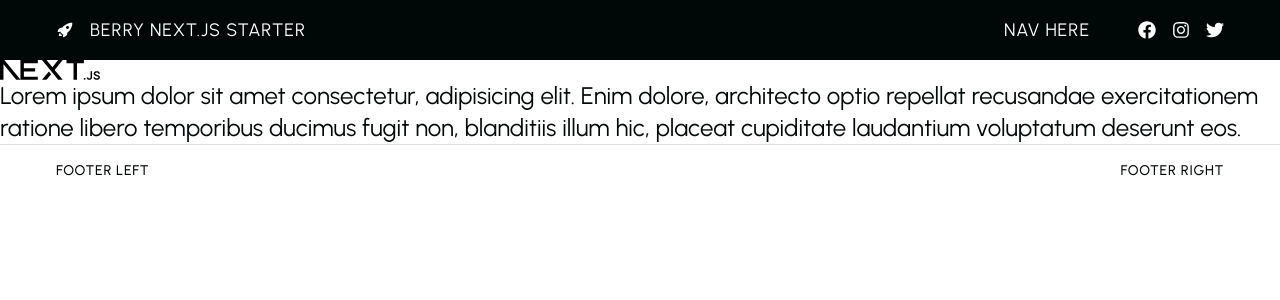
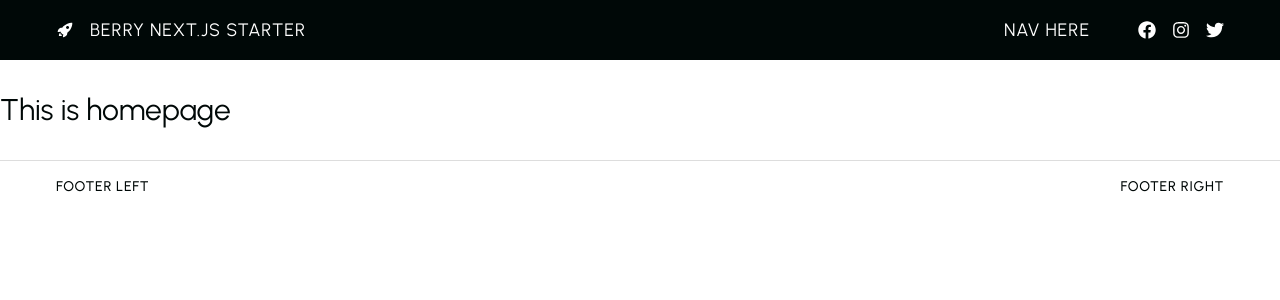
Before and after one commit to andberry/nextjs-starter, a Next.js app: page / in a window 1280 px wide. Shown: the top 300 px of the page. Built offline with nearby package versions, Linux system fonts and the light colour scheme.

Commit message:
homepage cleanup

```diff
--- a/src/app/page.tsx
+++ b/src/app/page.tsx
@@ -1,22 +1,10 @@
-import Image from 'next/image';
+import { Copy } from '@/ui/components/Typography/Copy/Copy';
 
 export default function Home() {
   return (
     <div className="bg-white font-sans">
       <main>
-        <Image
-          src="/next.svg"
-          alt="Next.js logo"
-          width={100}
-          height={20}
-          priority
-        />
-        <div>
-          Lorem ipsum dolor sit amet consectetur, adipisicing elit. Enim dolore,
-          architecto optio repellat recusandae exercitationem ratione libero
-          temporibus ducimus fugit non, blanditiis illum hic, placeat cupiditate
-          laudantium voluptatum deserunt eos.
-        </div>
+        <Copy size="large">This is homepage</Copy>
       </main>
     </div>
   );
```
